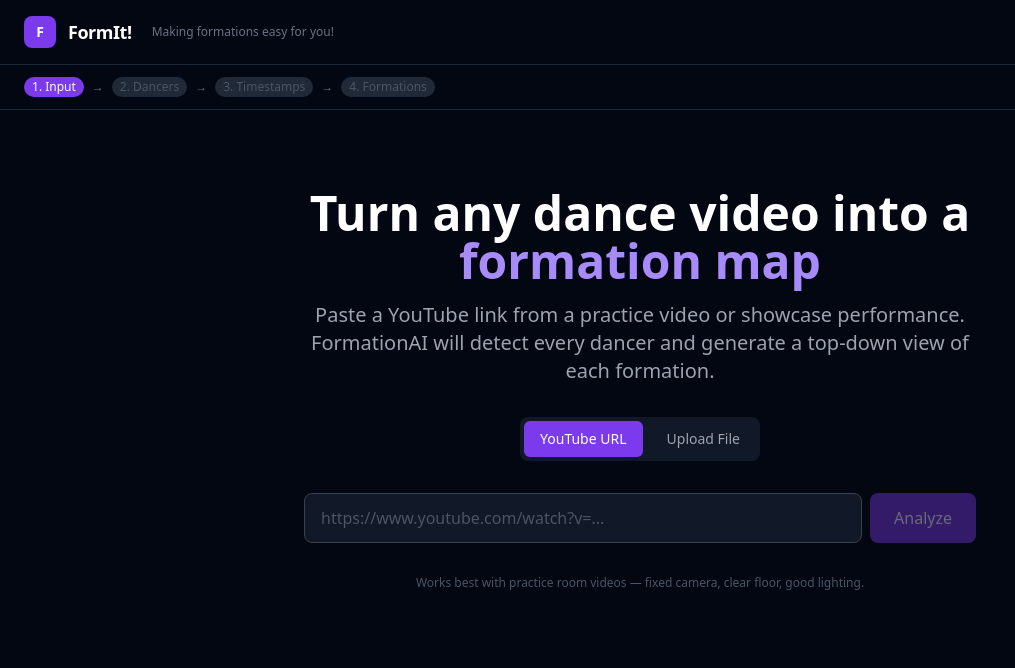
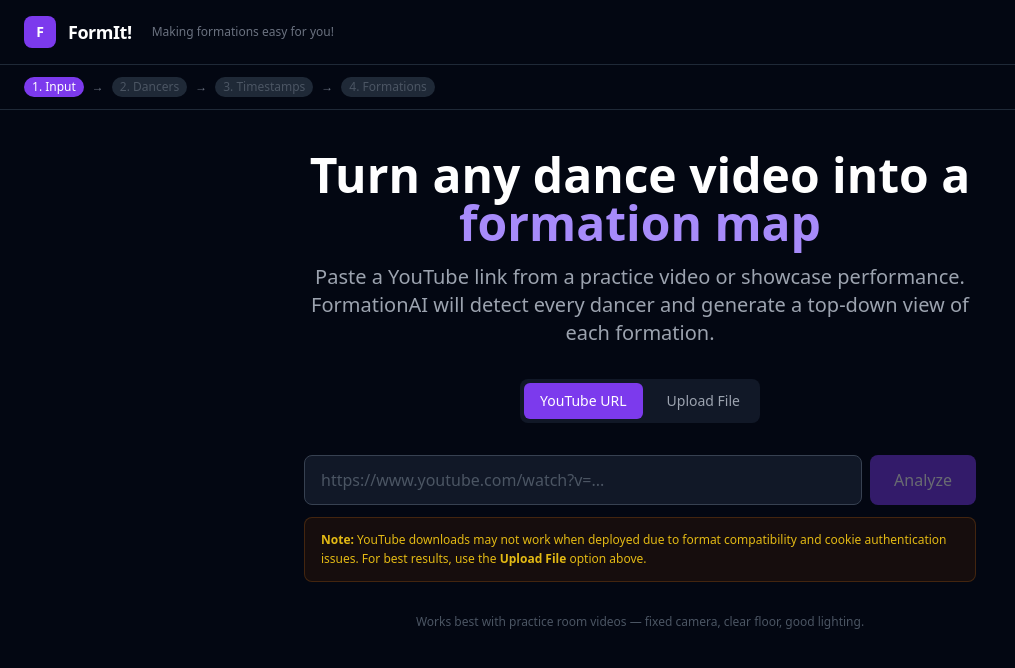
Before and after one commit to soramicha/kirohackathon, a React (Vite) app in the folder frontend/: page / in a window 1280 px wide. Shown: the top 668 px of the page, without its empty margins (0-1015 px from the left). Built offline with nearby package versions, Linux system fonts and the light colour scheme; no server answers.

Commit message:
refactor: add disclaimer

```diff
--- a/frontend/src/components/VideoInput.jsx
+++ b/frontend/src/components/VideoInput.jsx
@@ -122,6 +122,12 @@ export default function VideoInput({ onProcessed }) {
             </button>
           </div>
 
+          <div className="bg-yellow-950/30 border border-yellow-900/50 rounded-lg px-4 py-3">
+            <p className="text-xs text-yellow-400/90 leading-relaxed">
+              <strong>Note:</strong> YouTube downloads may not work when deployed due to format compatibility and cookie authentication issues. For best results, use the <strong>Upload File</strong> option above.
+            </p>
+          </div>
+
           {loading && (
             <div className="flex items-center gap-3 text-sm text-gray-400 bg-gray-900 rounded-lg px-4 py-3">
               <div className="w-4 h-4 border-2 border-violet-500 border-t-transparent rounded-full animate-spin flex-shrink-0" />
```
